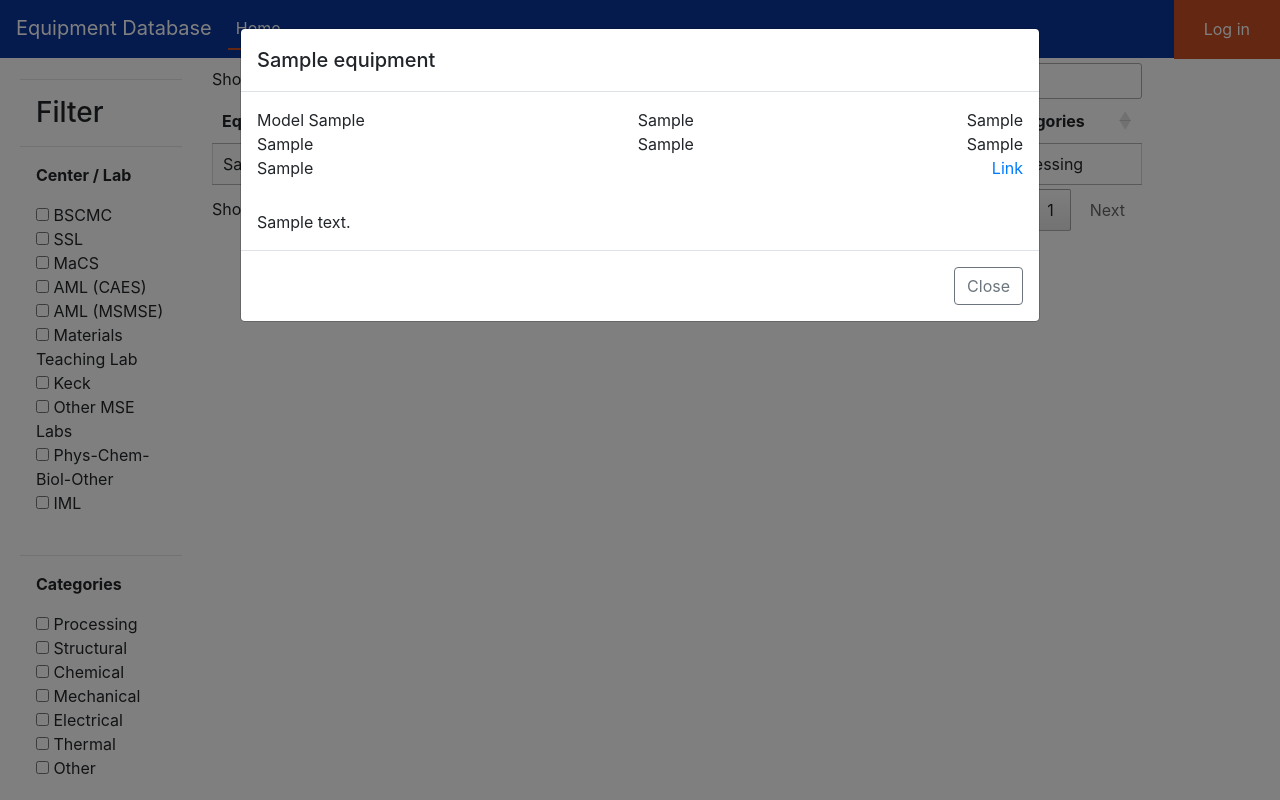
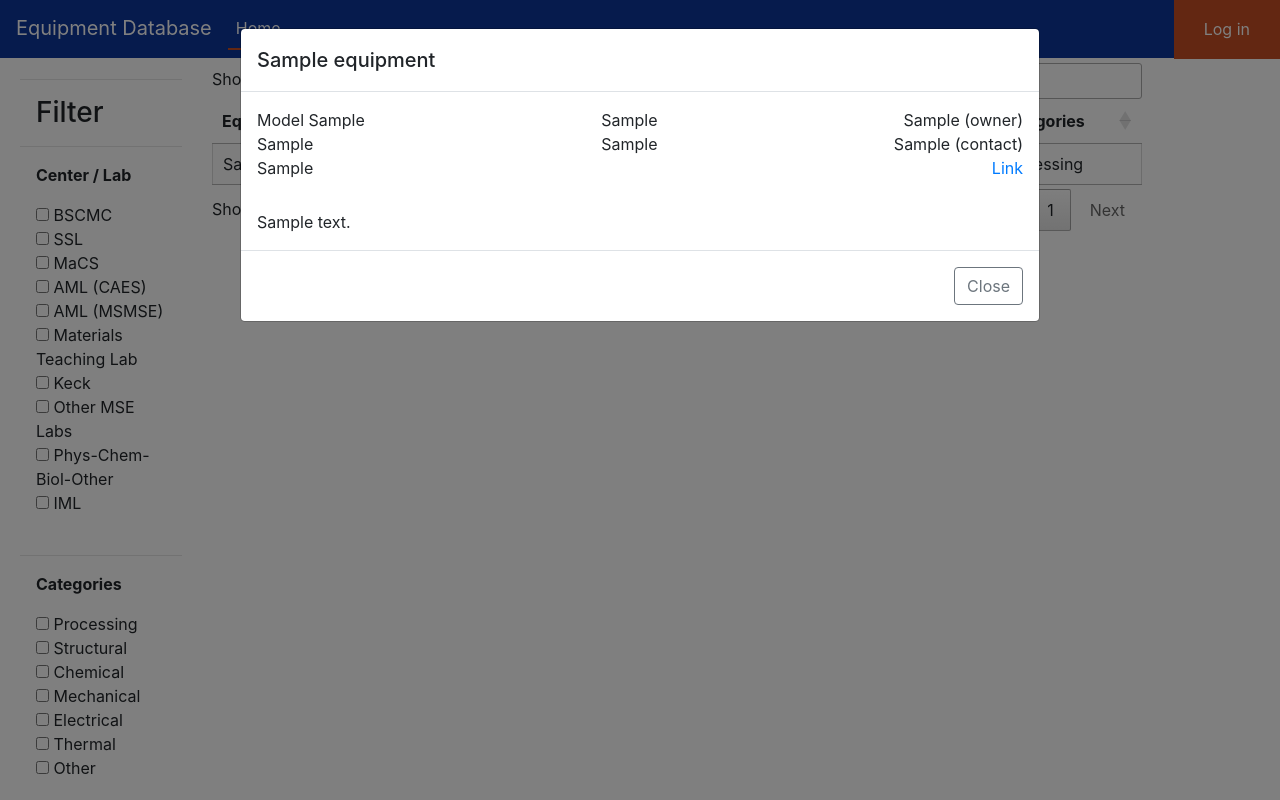
Before and after one commit to cs481-ekh/f21-args-n-kwargs, a Django app: page /equipment/ in a window 1280 px wide, after a click that opens the changed part. Run offline with Django 3.2, Linux system fonts and the light colour scheme; tables that the repository leaves empty hold one stand-in row (values such as "Sample post"); some libraries are stand-ins or nearby versions.

Commit message:
[equipment] show 50 items per page; add owner/contact labels

```diff
--- a/WebSearchableEquipmentDatabase/equipment/templates/equipment/dataTable.html
+++ b/WebSearchableEquipmentDatabase/equipment/templates/equipment/dataTable.html
@@ -155,8 +155,8 @@
                             <div id="details_location"></div>
                         </div>
                         <div>
-                            <div id="details_pi"></div>
-                            <div id="details_contact"></div>
+                            <div><span id="details_pi"></span> (owner)</div>
+                            <div><span id="details_contact"></span> (contact)</div>
                             <a id="details_url" href="">Link</a>
                         </div>
                     </div>
@@ -192,7 +192,7 @@
 {% block inlineJS %}
     <script>
         $(function () {
-            $('#dataTable').DataTable();
+            $('#dataTable').DataTable( {"pageLength": 50});
             $("#deleteEquipmentButton").click(function () {
                 let id = +$("#deleteItemId").val();
                 $.ajax({
```
